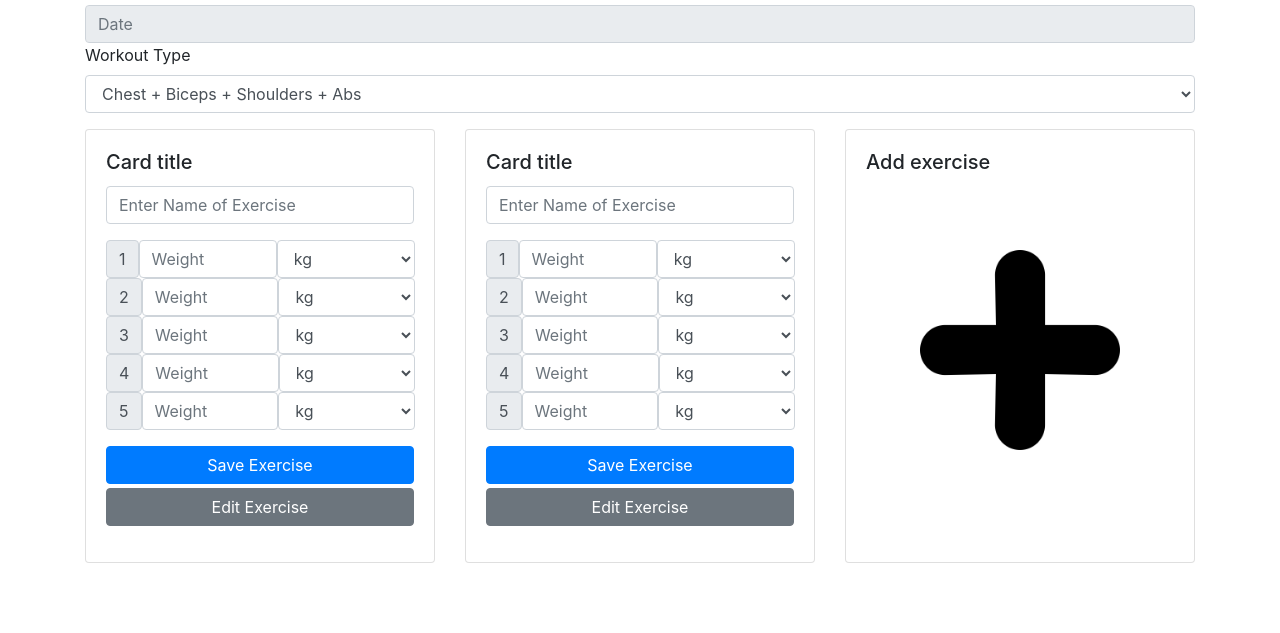
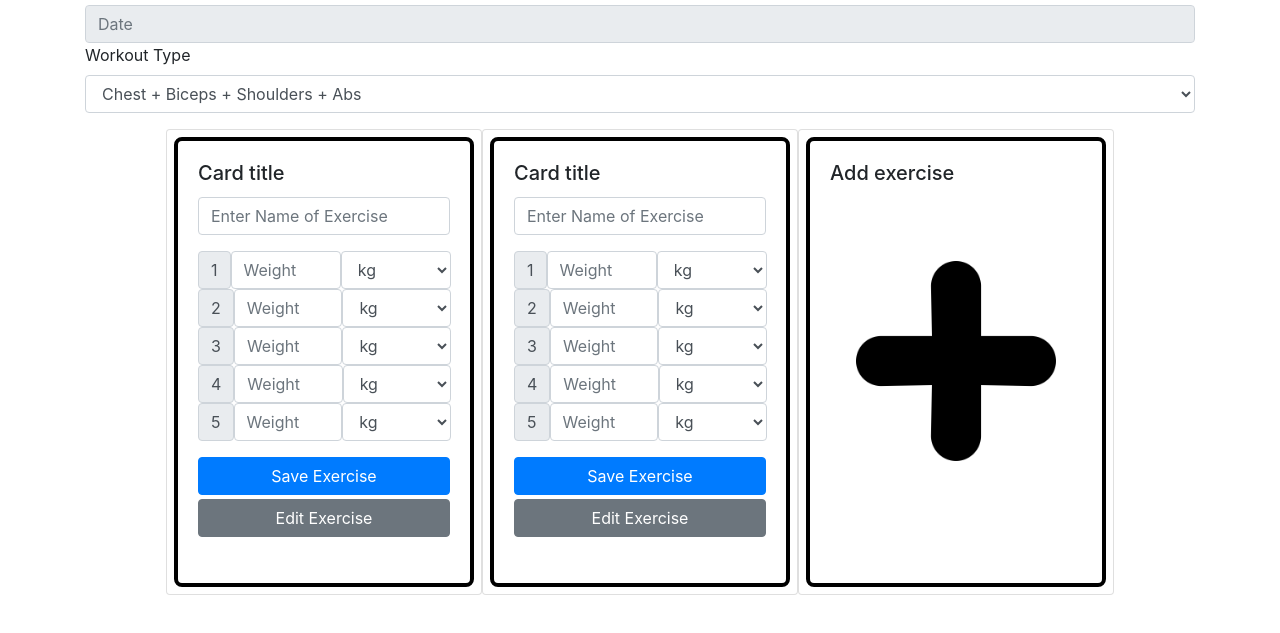
Before and after one commit to phelpson/CrossPlattform_GymDairy, a plain HTML site: page workout.html in a window 1280 px wide. Shown: the part 41-674 px from the top of the page. Drawn offline with Linux system fonts and the light colour scheme.

Commit message:
added card system; added logic in js

```diff
--- a/style.css
+++ b/style.css
@@ -16,5 +16,22 @@ body {
     padding-top: 4rem;
     margin-left: auto;
     margin-right: auto;
+}
 
+.workoutOverview {
+    display: flex;
+    flex-wrap: wrap; /* Bilder fließen auch nebeneinander bei variabler Fenstergröße */
+    justify-content: center; /* Setzt kontent in die Mitte. Mittig statt Linksbündig */
 }
+
+.card-body {
+    width: 300px;
+    height: 450px;
+    background: rgba(255,255,255,0);
+    border: 4px solid black;    /* border-width border-style border-color */
+    border-radius: 8px;        /* Runde Ecken der Card-Div Box */
+    margin: 7px;
+    transition: transform 0.3s; /* um Hover effekt smooth zu machen */
+    position: relative;
+    cursor: pointer;
+}
--- a/workout.html
+++ b/workout.html
@@ -10,7 +10,7 @@
     <script src="bootstrap/js/bootstrap.min.js"></script>
 
     <!-- Own Skript-->
-    <script src="main.js"></script>
+    <script src="workout.js"></script>
     <!-- Own CSS -->
     <link href="style.css" rel="stylesheet">
 
@@ -40,10 +40,64 @@
                 <option>Legs + Abs</option>
                 <option>Abs</option>
                 <option>Arms</option>
+                <option>Custom</option>
             </select>
         </div>
-        <div class="row">
-            <div class="col-sm">
+        <div class="workoutOverview">
+                <div class="card h-100">
+                    <div class="card-body">
+                    <h5 class="card-title">Card title</h5>
+                    <form>
+                        <div class="form-group">
+                            <input type="exerciseName" class="form-control" id="nameInout" aria-describedby="emailHelp" placeholder="Enter Name of Exercise">
+                        </div>
+                        <div class="form-group">
+                            <div class="input-group-prepend">
+                                <span class="input-group-text" id="set-addon2">1</span>
+                                <input type="text" class="form-control" placeholder="Weight" aria-label="set-two" aria-describedby="basic-addon1">
+                                <select class="form-control" id="workoutType">
+                                        <option>kg</option>
+                                        <option>lbs</option>
+                                </select>
+                            </div>
+                            <div class="input-group-prepend">
+                                <span class="input-group-text" id="set-addon2">2</span>
+                                <input type="text" class="form-control" placeholder="Weight" aria-label="set-two" aria-describedby="basic-addon1">
+                                <select class="form-control" id="workoutType">
+                                        <option>kg</option>
+                                        <option>lbs</option>
+                                </select>
+                            </div>
+                            <div class="input-group-prepend">
+                                <span class="input-group-text" id="set-addon3">3</span>
+                                <input type="text" class="form-control" placeholder="Weight" aria-label="set-three" aria-describedby="basic-addon1">
+                                <select class="form-control" id="workoutType">
+                                        <option>kg</option>
+                                        <option>lbs</option>
+                                </select>
+                            </div>
+                            <div class="input-group-prepend">
+                                <span class="input-group-text" id="set-addon4">4</span>
+                                <input type="text" class="form-control" placeholder="Weight" aria-label="set-four" aria-describedby="basic-addon1">
+                                <select class="form-control" id="workoutType">
+                                        <option>kg</option>
+                                        <option>lbs</option>
+                                </select>
+                            </div>
+                            <div class="input-group-prepend">
+                                <span class="input-group-text" id="set-addon5">5</span>
+                                <input type="text" class="form-control" placeholder="Weight" aria-label="set-five" aria-describedby="basic-addon1">
+                                <select class="form-control" id="workoutType">
+                                        <option>kg</option>
+                                        <option>lbs</option>
+                                </select>
+                            </div>
+                        </form>
+                        <button type="save_exercise" class="exercise_buttons btn btn-primary mt-3">Save Exercise</button>
+                        <button type="edit_exercise" class="exercise_buttons btn btn-secondary mt-1">Edit Exercise</button>
+                    </div>
+                </div>
+            </div>
                 <div class="card h-100">
                     <div class="card-body">
                     <h5 class="card-title">Card title</h5>
@@ -94,74 +148,15 @@
                             </div>
                         </form>
                         <button type="save_exercise" class="exercise_buttons btn btn-primary mt-3">Save Exercise</button>
-                        <button type="save_exercise" class="exercise_buttons btn btn-secondary mt-1">Edit Exercise</button>
-                    </div>
-                </div>
-                </div>
-            </div>
-            <div class="col-sm">
-                <div class="card h-100">
-                    <div class="card-body">
-                    <h5 class="card-title">Card title</h5>
-                    <form>
-                        <div class="form-group">
-                            <input type="exerciseName" class="form-control" id="nameInout" aria-describedby="emailHelp" placeholder="Enter Name of Exercise">
-                        </div>
-                        <div class="form-group">
-                            <div class="input-group-prepend">
-                                <span class="input-group-text" id="set-addon1">1</span>
-                                <input type="text" class="form-control" placeholder="Weight" aria-label="set-one" aria-describedby="basic-addon1">
-                                <select class="form-control" id="workoutType">
-                                        <option>kg</option>
-                                        <option>lbs</option>
-                                </select>
-                            </div>
-                            <div class="input-group-prepend">
-                                <span class="input-group-text" id="set-addon2">2</span>
-                                <input type="text" class="form-control" placeholder="Weight" aria-label="set-two" aria-describedby="basic-addon1">
-                                <select class="form-control" id="workoutType">
-                                        <option>kg</option>
-                                        <option>lbs</option>
-                                </select>
-                            </div>
-                            <div class="input-group-prepend">
-                                <span class="input-group-text" id="set-addon3">3</span>
-                                <input type="text" class="form-control" placeholder="Weight" aria-label="set-three" aria-describedby="basic-addon1">
-                                <select class="form-control" id="workoutType">
-                                        <option>kg</option>
-                                        <option>lbs</option>
-                                </select>
-                            </div>
-                            <div class="input-group-prepend">
-                                <span class="input-group-text" id="set-addon4">4</span>
-                                <input type="text" class="form-control" placeholder="Weight" aria-label="set-four" aria-describedby="basic-addon1">
-                                <select class="form-control" id="workoutType">
-                                        <option>kg</option>
-                                        <option>lbs</option>
-                                </select>
-                            </div>
-                            <div class="input-group-prepend">
-                                <span class="input-group-text" id="set-addon5">5</span>
-                                <input type="text" class="form-control" placeholder="Weight" aria-label="set-five" aria-describedby="basic-addon1">
-                                <select class="form-control" id="workoutType">
-                                        <option>kg</option>
-                                        <option>lbs</option>
-                                </select>
-                            </div>
-                        </form>
-                        <button type="save_exercise" class="exercise_buttons btn btn-primary mt-3">Save Exercise</button>
-                        <button type="save_exercise" class="exercise_buttons btn btn-secondary mt-1">Edit Exercise</button>
-                    </div>
+                        <button type="edit_exercise" class="exercise_buttons btn btn-secondary mt-1">Edit Exercise</button>
                 </div>
             </div>
         </div>
-        <div class="col-sm">
             <div class="card h-100">
                 <div class="card-body">
                     <h5 class="card-title">Add exercise</h5>
-                    <img id="plus_icon" src="plus.png">
+                    <a href="#" id="addExercise" role="button" data-toggle ="modal" data-target="#addModal"><img id="plus_icon" src="plus.png"></a>
                 </div>
-            </div>
         </div>
     </div>
 
--- /dev/null
+++ b/workout.js
@@ -0,0 +1,44 @@
+// On-Load Start
+window.onload = function () {
+    console.log("Running!");
+
+    let cardRow = document.querySelector(".workoutOverview");
+
+    // Add Exercise Button Listener
+    $("#addExercise").click(function () {
+        // Creation of empty card element
+        let cardElement = document.createElement("div");
+        cardElement.classList.add("card");  // add class="card" to newly created div-box
+
+        // setting new div-card-item to images partent class
+        cardRow.appendChild(cardElement);
+
+        let cardBodyElement = document.createElement("div");
+        cardBodyElement.classList.add("card-body");
+        cardElement.appendChild(cardBodyElement);
+        cardBodyElement.innerHTML =
+            "<h5 class='card-title'>Card title</h5> "+
+            "<form> " +
+                "<div class='form-group'>" +
+                    "<input type='exerciseName' class='form-control' id='nameInout' aria-describedby='emailHelp' placeholder='Enter Name of Exercise'>" +
+                "</div>"
+                "<div class='form-group'>" +
+                    "<div class='input-group-prepend'>" +
+                        "<span class='input-group-text' id='set-addon2'>1</span>" +
+                        "<input type='text' class='form-control' placeholder='Weight' aria-label='set-two' aria-describedby='basic-addon1'>" +
+                        "<select class='form-control' id='workoutType'>" +
+                                "<option>kg</option>" +
+                                "<option>lbs</option>" +
+                       " </select>" +
+                   " </div>";
+
+
+        /* add the title to the card element
+        let cardText = document.createElement("div");
+        cardText.textContent = title;
+        cardText.classList.add("bild-text");    // adding class bild-text to overlap on the card --> CSS-Styling
+        // setting the card-title-text to the div-card-element
+        cardElement.appendChild(cardText);
+        */
+    });
+}
```
